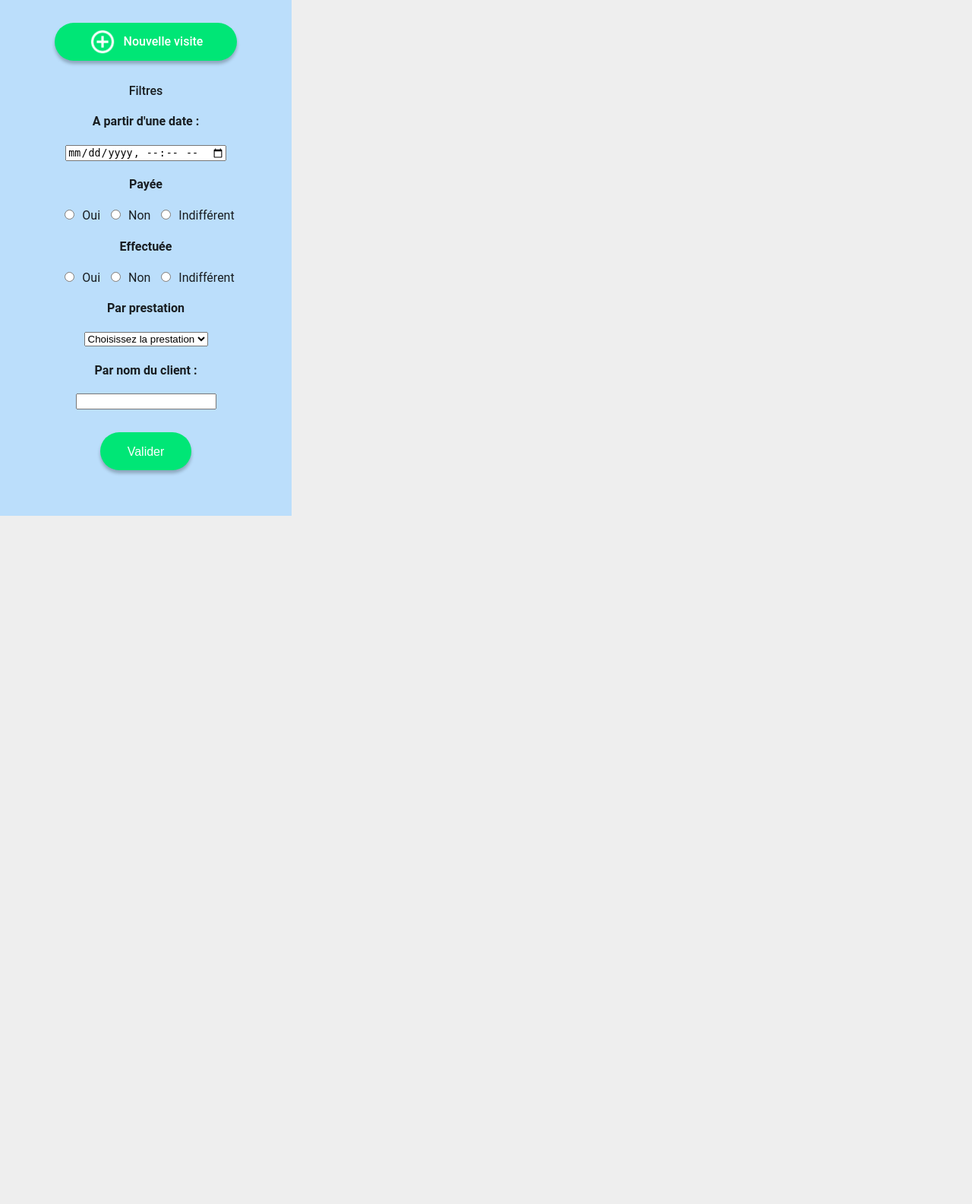
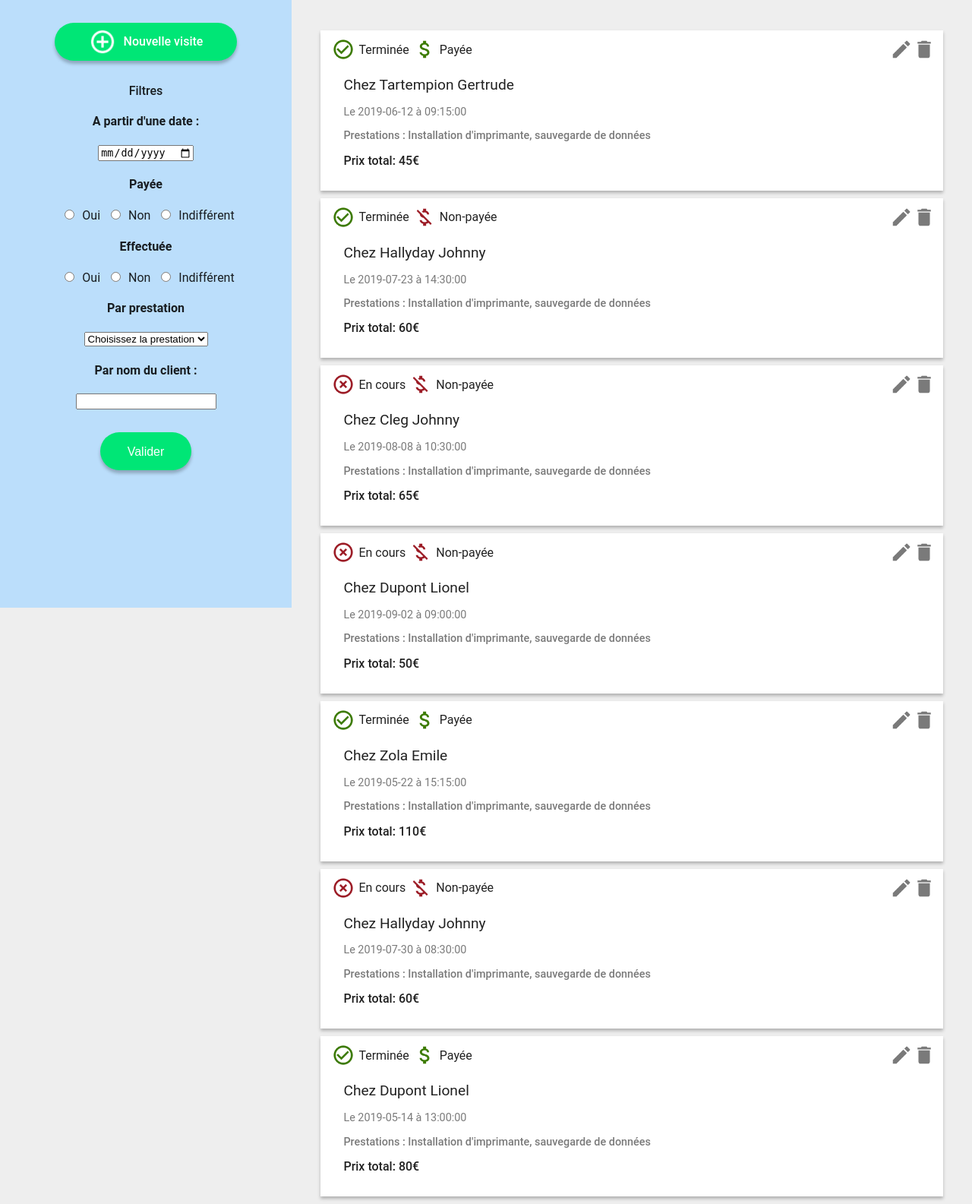
Before and after one commit to Serrazelgobaa/stage-app, a PHP site: page /gestion_visites.php in a window 1280 px wide. Shown: the part 60-1645 px from the top of the page at 76% size. Before the commit the page ends 739 px from the top, so only its background shows below. Run offline with PHP 8.4, Linux system fonts and the light colour scheme; data comes from the database, SQL or seed files in the repository.

Commit message:
affichage visites

```diff
--- a/gestion_visites.php
+++ b/gestion_visites.php
@@ -1,3 +1,7 @@
+<?php
+  include "components/bdd.php";
+?>
+
 <!DOCTYPE html>
 <html>
 <head>
@@ -25,7 +29,7 @@
     	<form action="gestion_visites.php" method="post">
 
     		<label for="date" name="date"><h4>A partir d'une date :</h4></label>
-    		<input type="datetime-local" name="date" id="date">
+    		<input type="date" name="date" id="date">
     		<h4>Payée</h4>
     		<p><input type="radio" name="payee" id="payee_yes" value="payee_yes"><label for="payee_yes" name="payee_yes">Oui</label>
     		<input type="radio" name="payee" id="payee_no" value="payee_no"><label for="payee_no" name="payee_no">Non</label>
@@ -58,9 +62,49 @@
    		<img src="images/tune.png" width="50px" height="50px">
    	</div>
 
-   	<main>
+   	<main id="visites_aside">
+      <?php
+        $sql = "SELECT visites.*, clients.nom AS client_nom, clients.prenom AS client_prenom FROM visites INNER JOIN clients ON visites.clients_id=clients.id";
+            $resultat = mysqli_query($connexion, $sql);
 
-   	</main>
+              while($visite = mysqli_fetch_assoc($resultat)) {
+                echo "<div class=\"carte_visite\">";
+                echo "<div class=\"card_header\">";
+                echo "<div class=\"check_icons\">";
+
+                if($visite['effectuee'] == 1) {
+                  echo "<img src=\"images/check.png\" width=\"30px\" height=\"30px\"><p>Terminée</p>";
+                }
+
+                else {
+                   echo "<img src=\"images/uncheck.png\" width=\"30px\" height=\"30px\"><p>En cours</p>";
+                }
+
+                if($visite['payee'] == 1) {
+                  echo "<img src=\"images/paid.png\" width=\"30px\" height=\"30px\"><p>Payée</p>";
+                }
+
+                else {
+                  echo "<img src=\"images/unpaid.png\" width=\"30px\" height=\"30px\"><p>Non-payée</p>";
+                }
+
+                echo "</div><div class=\"icon_card\"><img src=\"images/edit.png\" width=\"35px\" height=\"35px\"><img src=\"images/delete.png\" width=\"35px\" height=\"35px\"></div>";
+
+                echo "</div>";
+                echo "<div class=\"carte_body card_body\">";
+                echo "<h2>Chez ".$visite['client_nom']." ".$visite['client_prenom']."</h2>";
+                echo "<p>Le ".$visite['date']." à ".$visite['heure']."</p>";
+                echo "<p><span class=\"bold\">Prestations : Installation d'imprimante, sauvegarde de données</span></p>";
+                echo " <h3>Prix total: ".$visite['prix_total']."€</h3>";
+                echo "</div></div>";
+
+              }
+      ?>
+
+</main>
+
+
+
 
 
 
--- a/style.css
+++ b/style.css
@@ -277,7 +277,7 @@ h2 {
 
 .carte_visite {
 	background-color: white;
-	height: 100px;
+	min-height: 100px;
 	width: 100%;
 	box-shadow: 0px 3px 4px rgba(0,0,0,0.25);
 	padding: 10px;
@@ -355,6 +355,28 @@ article {
 	display: flex;
 	align-items: right;
 	justify-content: space-between;
+}
+
+.card_header p {
+	margin: 0;
+}
+
+.card_body {
+	padding: 20px;
+}
+
+.bold {
+	font-weight: 500;
+}
+
+.check_icons {
+	display: flex;
+	align-items: center;
+}
+
+.check_icons img {
+	margin-left: 5px;
+	margin-right: 5px;
 }
 
 .icon_card img {
@@ -508,6 +530,11 @@ input#create_button {
 
 #create_button2 {
 	display: none;
+}
+
+#visites_aside {
+	margin-top: 190px;
+	box-sizing: border-box;
 }
 
 input[type=radio] {
@@ -856,10 +883,22 @@ textarea {
 
 	aside.hidden {
 		display: block;
-		position: static;
+		position: fixed;
+		top: 60px;
+		left: 0px;
+		bottom: 0px;
+		float: left;
 		width: 30%;
 		height: 100%;
+	}
+
+	#visites_aside {
 		margin-top: 60px;
+		padding-top: 30px;
+		box-sizing: border-box;
+		margin-left: 33%;
+		width: 64%;
+		height: 100%;
 	}
 
 	#create.create_hidden {
```
Also changed, not shown: images/check.png (added), images/paid.png (added), images/uncheck.png (added), images/unpaid.png (added).
